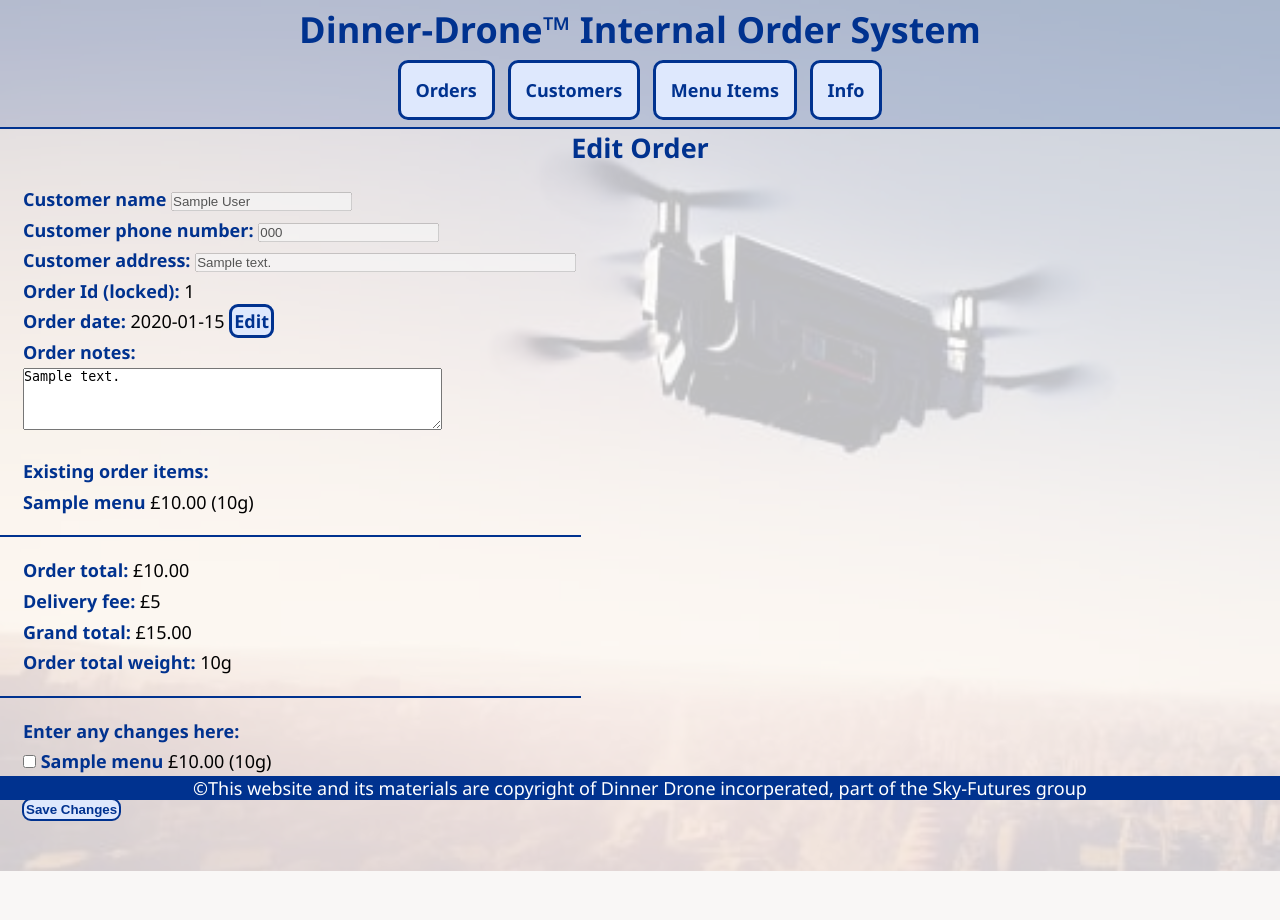
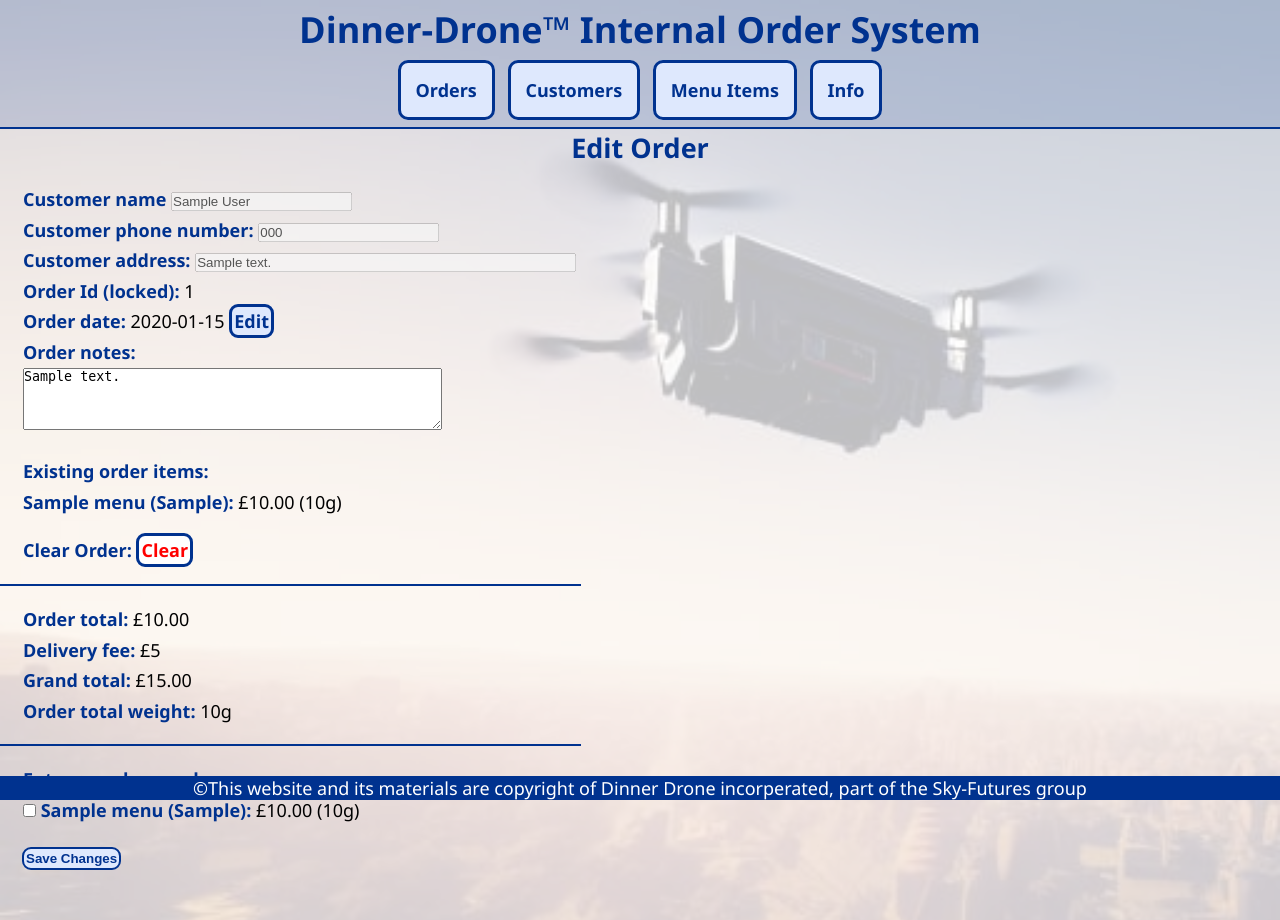
Before and after one commit to JerosCalmera/Dinner_Drone, a Flask app: page /order_edit_entry/1 in a window 1280 px wide. Before the commit the page ends 871 px from the top, so only its background shows below. Run offline with Flask 3, Linux system fonts and the light colour scheme; tables that the repository leaves empty hold one stand-in row (values such as "Sample post").

Commit message:
Finished product

```diff
--- a/migrations/versions/591440913cad_.py
+++ b/migrations/versions/d545e3c4b4dc_.py
@@ -1,8 +1,8 @@
 """empty message
 
-Revision ID: 591440913cad
+Revision ID: d545e3c4b4dc
 Revises:
-Create Date: 2023-08-03 03:45:37.051419
+Create Date: 2023-08-03 09:44:28.540123
 
 """
 from alembic import op
@@ -10,7 +10,7 @@ import sqlalchemy as sa
 
 
 # revision identifiers, used by Alembic.
-revision = '591440913cad'
+revision = 'd545e3c4b4dc'
 down_revision = None
 branch_labels = None
 depends_on = None
--- a/templates/menu/menu_add.jinja
+++ b/templates/menu/menu_add.jinja
@@ -16,9 +16,9 @@
         </select>
         <br>
         <label for="item_price"><b>Item price: £</b></label>
-        <input type="number" min="0" value="0.00" step=".01" style="width: 45px;" id="item_price" required name="item_price"><br>
+        <input type="number" min="0.01" value="0.01" step=".01" style="width: 45px;" id="item_price" required name="item_price"><br>
         <label for="item_weight"><b>Item weight: (grams)</b></label>
-        <input type="number" min="0" value="0.00" step=".01" style="width: 45px;" id="item_weight" required name="item_weight"><br>
+        <input type="number" min="1" value="1" style="width: 45px;" id="item_weight" required name="item_weight"><br>
         <div class="button-outer">
         <button class="button-small" type="submit">Add Item</button>
         </div>
--- a/templates/menu/menu_edit.jinja
+++ b/templates/menu/menu_edit.jinja
@@ -16,10 +16,10 @@
 </select>
 <br>
 	<label for="item_price"><b>Item price: £</b></label>
-	<input type="number" min="0" step=".01" value="{{ menu.item_price }}" style="width: 45px;" id="item_price" required name="item_price">
+	<input type="number" min="0.01" step=".01" value="{{ menu.item_price }}" style="width: 45px;" id="item_price" required name="item_price">
 <br>
 	<label for="item_weight"><b>Item weight: (grams)</b></label>
-	<input type="number" min="0" value="{{ menu.item_weight }}" style="width: 45px;" id="item_weight" required name="item_weight">
+	<input type="number" min="1" value="{{ menu.item_weight }}" style="width: 45px;" id="item_weight" required name="item_weight">
 <br>
 <div class="button-outer">
 	<button class="button-small" type="submit">Save Changes</button>
--- a/templates/order/order_edit.jinja
+++ b/templates/order/order_edit.jinja
@@ -25,9 +25,12 @@
 <p class="order">
 <ol><b>Existing order items:</b><br>
     {% for order_item in order_histories.order_items %}
-        <b>{{ order_item.menu.item_name }}</b> £{{ order_item.menu.item_price }} ({{ order_item.menu.item_weight }}g) <br>
+        <b>{{ order_item.menu.item_name }} ({{ order_item.menu.item_type }}):</b>  £{{ order_item.menu.item_price }} ({{ order_item.menu.item_weight }}g) <br>
     {% endfor %}
 </ol>
+<p class="order">
+<b>Clear Order: <a class="button-small-delete" href="/order_delete_items/{{ order_histories.id }}/delete">Clear</a></b>
+</p>
 </p>
 <div class="order_totals">
 <p class="order">
@@ -42,7 +45,7 @@
     {% for item in items %}
     <br>
         <input type="checkbox", id="item_{{ item.id }}", name="item_{{ item.id }}", value="item_{{ item.id }}">
-        </b><label for="item_{{ item.id }}"><b>{{ item.item_name }}</b> £{{ item.item_price }} ({{ item.item_weight }}g)</label>
+        </b><label for="item_{{ item.id }}"><b>{{ item.item_name }} ({{ item.item_type }}):</b> £{{ item.item_price }} ({{ item.item_weight }}g)</label>
     {% endfor %}
 </p>
 </div>
--- a/templates/order/order_single.jinja
+++ b/templates/order/order_single.jinja
@@ -15,7 +15,7 @@
 <p class="order">
 <ol><b>Items ordered:</b><br>
     {% for order_item in order_histories.order_items %}
-        <b>{{ order_item.menu.item_name }}</b> £{{ order_item.menu.item_price }} ({{ order_item.menu.item_weight }}g) <br>
+        <b>{{ order_item.menu.item_name }} ({{ order_item.menu.item_type }}):</b> £{{ order_item.menu.item_price }} ({{ order_item.menu.item_weight }}g) <br>
     {% endfor %}
 </ol>
 </p>
```
Also changed, not shown: seed.py (+4 -4 lines), templates/order/order_edit_date.jinja (+5 -2 lines).
